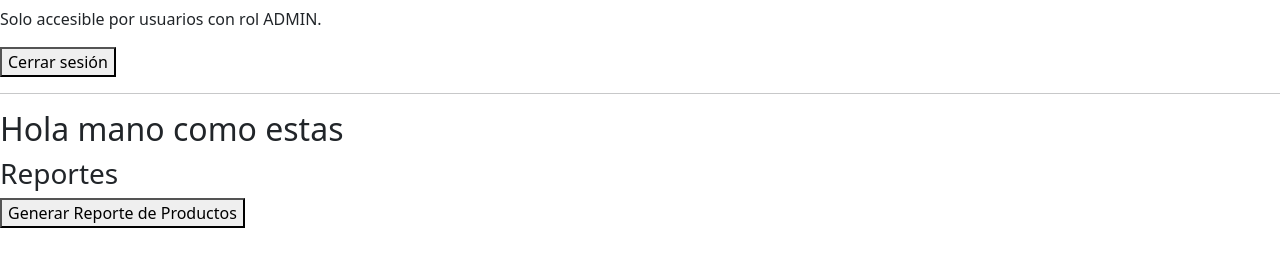
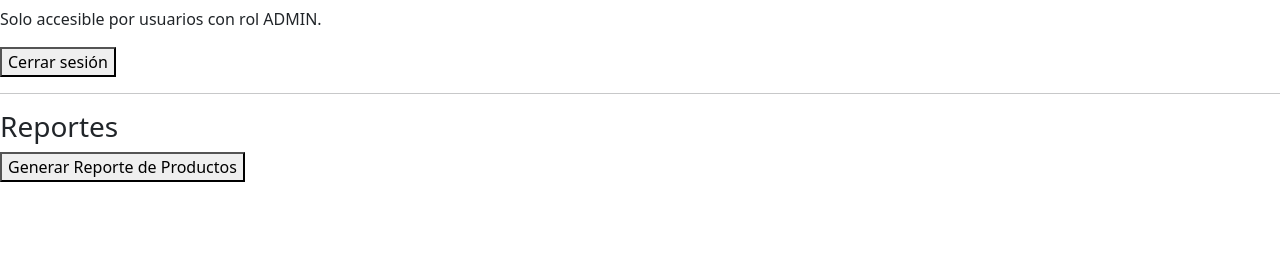
Before and after one commit to Jhon-Dev12/Py_SantaRosa, a Spring Boot app: page /usuarios/admin/home in a window 1280 px wide. Shown: the part 183-450 px from the top of the page. Run offline with Spring Boot 4, Linux system fonts and the light colour scheme; the visitor is signed in with stand-in values (Sample User, id 1); data that the repository does not hold is empty; some of the project's set-up classes (security, data sources, template engines, error pages and the like) are left out, and stand-ins take their place; some libraries are stand-ins or nearby versions.

Commit message:
Revert "cambio rotundo"

```diff
--- a/src/main/resources/templates/Admin/admin.html
+++ b/src/main/resources/templates/Admin/admin.html
@@ -17,7 +17,6 @@ layout:decorate="~{Admin/adminLayout}">
 		</form>
 
 		<hr>
-		<h2>Hola mano como estas</h2>
 
 		<h3>Reportes</h3>
 		<!-- Botón para generar el reporte -->
```
